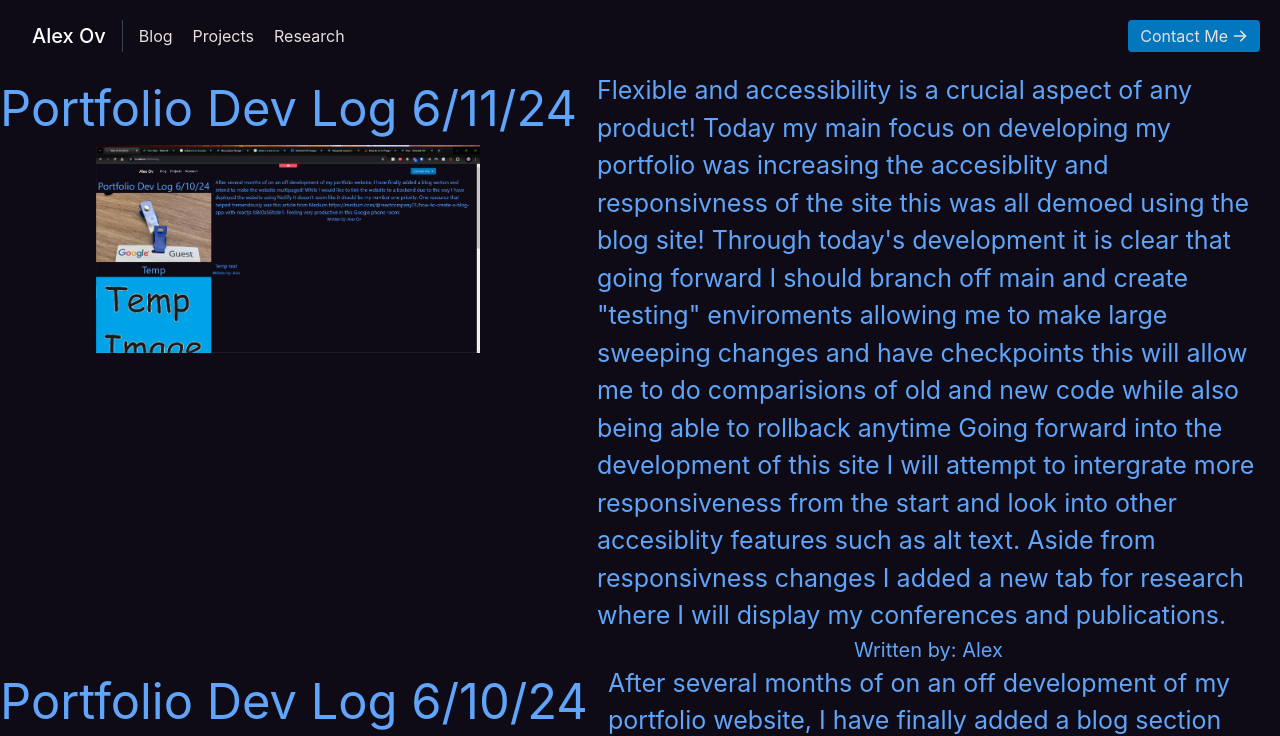
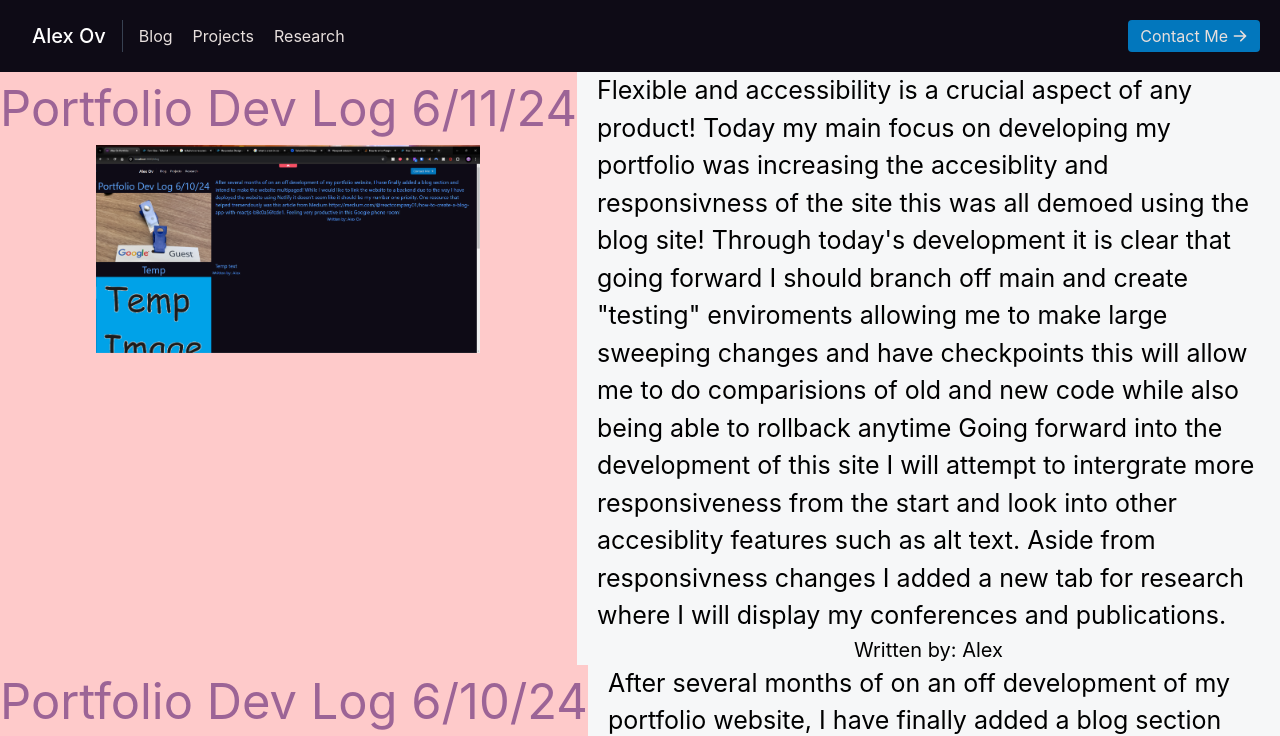
Before and after one commit to OvAlexander/portfolio-website, a React (Create React App) app: page /blog in a window 1280 px wide. Shown: the top 736 px of the page. Built offline with nearby package versions, Linux system fonts and the light colour scheme; no server answers.

Commit message:
chore: changed the look of the blog

```diff
--- a/src/components/Post.js
+++ b/src/components/Post.js
@@ -3,13 +3,13 @@ const Post = ({
 	post: { title, body, imgUrl, author },
 	index }) => {
 return (
-	<div className="post-container lg:flex">
+	<div className="post-container text-pomp bg-red-200 lg:flex">
 	<div className="flex-none">
 	<h1 className="text-center text-3xl lg:text-5xl ">{title}</h1>
 	<img className="h-auto max-w-full lg:w-[30vw] mx-auto" src={imgUrl} alt="post" />
 	</div>
-	<div className="flex-initial">
-	<p className="text-left text-2xl px-5">{body}</p>
+	<div className="flex-initial bg-sea-100 text-black">
+	<p className=" text-left text-2xl px-5">{body}</p>
 	<p className="text-center text-xl">Written by: {author}</p>
 	</div>
 	</div>
--- a/tailwind.config.js
+++ b/tailwind.config.js
@@ -41,9 +41,9 @@ module.exports = {
 
         "moon": "#5FA1B8", //moonstone buttons
         "sea": "#F6F7F8",  //seasalt background type color
+        "sea-100": "#F6F7F8",  //seasalt background type color
         "pomp": "#9C6496", //pomp and power, through out page
         "finn": "#633C75",    //finn, header
-        "blk": "#26730"         //raisin black
       },
     },
   },
```
